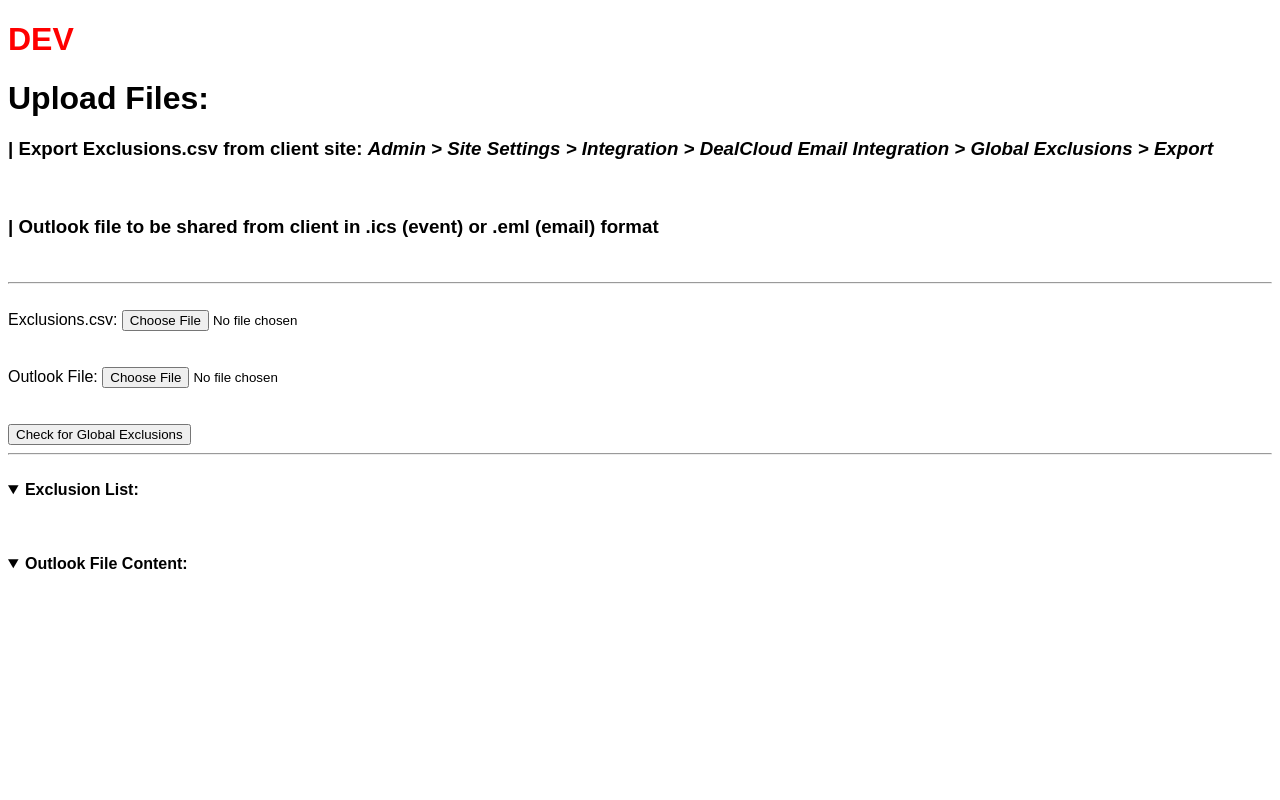
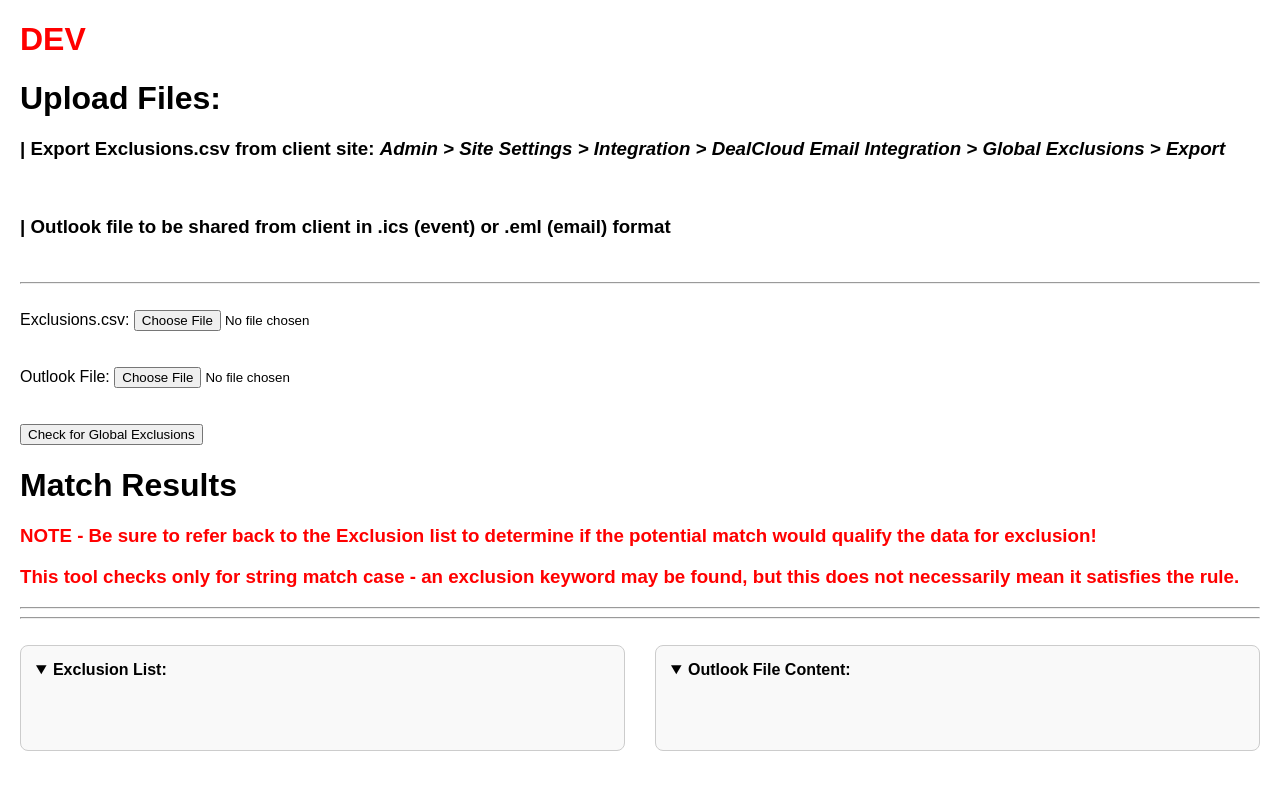
Before and after one commit to lt4753/dc1-global-exclusion-check, a Flask app: page / in a window 1280 px wide. Run offline with Flask 3, Linux system fonts and the light colour scheme.

Commit message:
dev commit

```diff
--- a/app.py
+++ b/app.py
@@ -113,17 +113,17 @@ def index():
 
     return render_template("index.html")
 
-@app.route("/restart_preserve")
-def restart_preserve():
-    # Only delete outlook file
-    session.pop("outlook_file", None)
-    return redirect(url_for("index"))
+# @app.route("/restart_preserve")
+# def restart_preserve():
+#     # Only delete outlook file
+#     session.pop("outlook_file", None)
+#     return redirect(url_for("index"))
 
-@app.route("/restart_clear")
-def restart_clear():
-    session.pop("outlook_file", None)
-    session.pop("exclusion_file", None)
-    return redirect(url_for("index"))
+# @app.route("/restart_clear")
+# def restart_clear():
+#     session.pop("outlook_file", None)
+#     session.pop("exclusion_file", None)
+#     return redirect(url_for("index"))
 
 if __name__ == "__main__":
     app.run()
--- a/templates/index.html
+++ b/templates/index.html
@@ -6,6 +6,28 @@
         body {
           font-family: Arial, sans-serif;
         }
+            body {
+      font-family: Arial, sans-serif;
+      margin: 20px;
+    }
+
+    .side-by-side {
+      display: flex;
+      gap: 30px;
+    }
+
+    .left, .right {
+      flex: 1;
+      border: 1px solid #ccc;
+      padding: 15px;
+      border-radius: 8px;
+      background-color: #f9f9f9;
+    }
+
+    pre {
+      white-space: pre-wrap;
+      word-break: break-word;
+    }
   </style>
 </head>
 <body>
@@ -24,6 +46,12 @@
     <input type="submit" value="Check for Global Exclusions">
   </form>
   <!-- testing here -->
+
+  <h1>Match Results</h1>
+  <h3 style="color: red;">NOTE - Be sure to refer back to the Exclusion list to determine if the potential match would qualify the data for exclusion!</h3>
+  <h3 style="color: red;">This tool checks only for string match case - an exclusion keyword may be found, but this does not necessarily mean it satisfies the rule.</h3>
+  <hr>
+
   <hr>
     <br>
 
```
